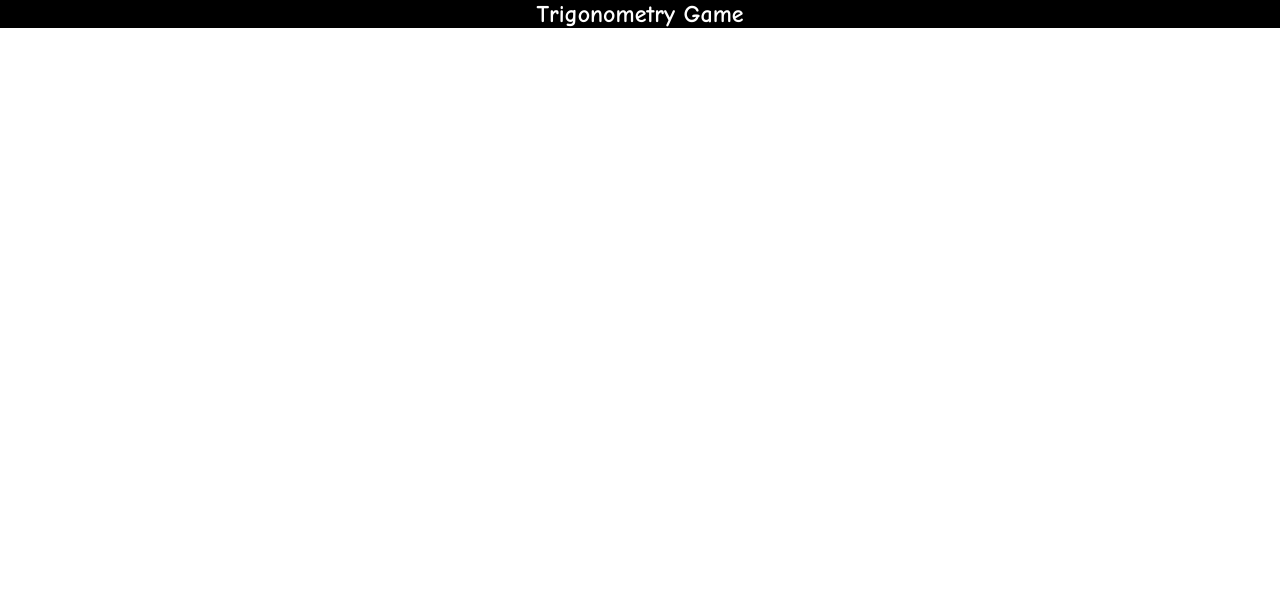
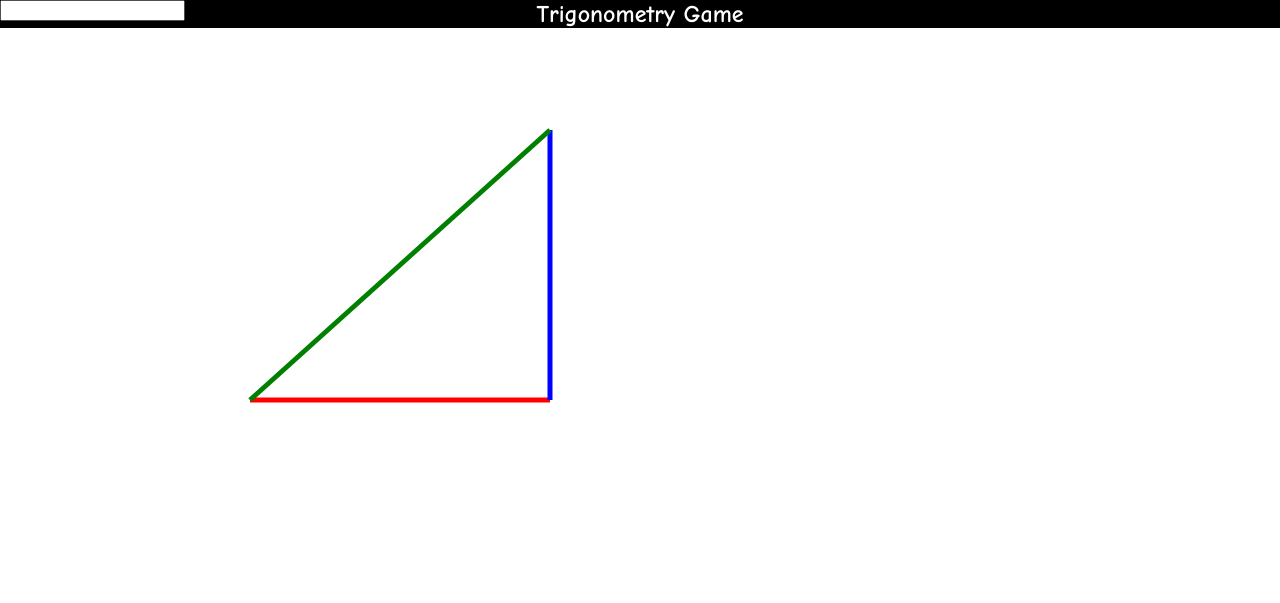
Before and after one commit to francistopher/MathArcade, a plain HTML site: page Trig01/index.html in a window 1280 px wide. Drawn offline with Linux system fonts and the light colour scheme.

Commit message:
UPDATE Trig01 to generate a triangle

```diff
--- a/Trig01/index.html
+++ b/Trig01/index.html
@@ -9,7 +9,13 @@
 
 
         <h1 id="header">Trigonometry Game</h1>
+        <canvas id="canvas">
+        </canvas>
+        <script src="./script.js" defer></script>
 
+        <input type="text" id="a"/>
+        <input type="text" id="b"/>
+        <input type="text" id="c"/>
     </body>
 
 </html>
--- a/Trig01/main.css
+++ b/Trig01/main.css
@@ -10,3 +10,12 @@
     text-align: center;
     font-family: "Comic Sans MS", "Comic Sans", cursive;
 }
+
+body {
+    margin: 0;
+    overflow: hidden;
+}
+
+input {
+    position: absolute;
+}
--- /dev/null
+++ b/Trig01/script.js
@@ -0,0 +1,72 @@
+var a = 1
+var b = 1
+var c = 1
+const screenHeight = screen.height - (window.outerHeight - window.innerHeight)
+const screenWidth = screen.width
+function generateSides() {
+    a = Math.floor(Math.random() * 9) + 2
+    b = Math.floor(Math.random() * 9) + 2
+    var temp = 0;
+    if (b > a) {
+        temp = b
+        b = a
+        a = temp
+    }
+    c = Math.pow(a, 2) + Math.pow(b, 2)
+    c = "sqr(" + c + ")"
+}
+
+generateSides()
+
+
+function draw() {
+    const canvas = document.querySelector('#canvas')
+    canvas.style.position = 'absolute'
+    canvas.width = screenWidth
+    canvas.height = screenHeight
+
+    const ctx = canvas.getContext('2d')
+
+    // draw a red line
+    ctx.strokeStyle = 'red'
+    ctx.lineWidth = 5
+
+    var aLength = screenHeight * 0.5
+    var lineX = (screenWidth - aLength) * 0.5
+    var linedX = aLength / a
+
+    ctx.beginPath()
+    ctx.moveTo(lineX, screenHeight * 2 / 3)
+    ctx.lineTo(lineX + aLength, (screenHeight * 2 / 3))
+    ctx.stroke()
+
+    // draw a blue line
+    ctx.strokeStyle = 'blue'
+    var bLength = linedX * b
+
+    ctx.beginPath()
+    ctx.moveTo(lineX + aLength, screenHeight * 2 / 3)
+    ctx.lineTo(lineX + aLength, (screenHeight * 2 / 3) - bLength)
+    ctx.stroke()
+
+    // draw a green line
+    ctx.strokeStyle = 'green'
+    ctx.beginPath()
+    ctx.moveTo(lineX, screenHeight * 2 / 3)
+    ctx.lineTo(lineX + aLength, (screenHeight * 2 / 3) - bLength)
+    ctx.stroke()
+
+    // get textfields
+    const atf = document.getElementById('a')
+    const btf = document.getElementById('b')
+    const ctf = document.getElementById('c')
+
+    function setSize(element) {
+        atf.style.width = ""
+    }
+
+
+
+
+}
+draw();
```
